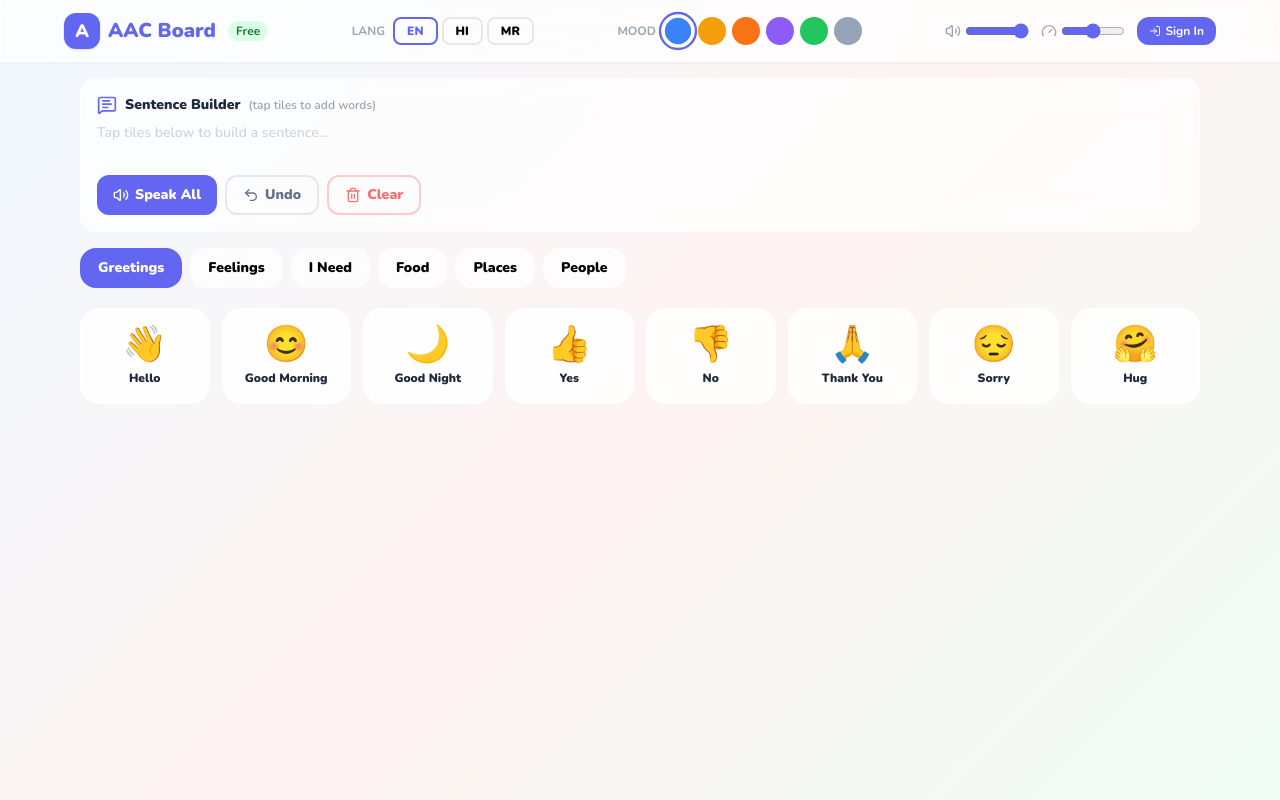
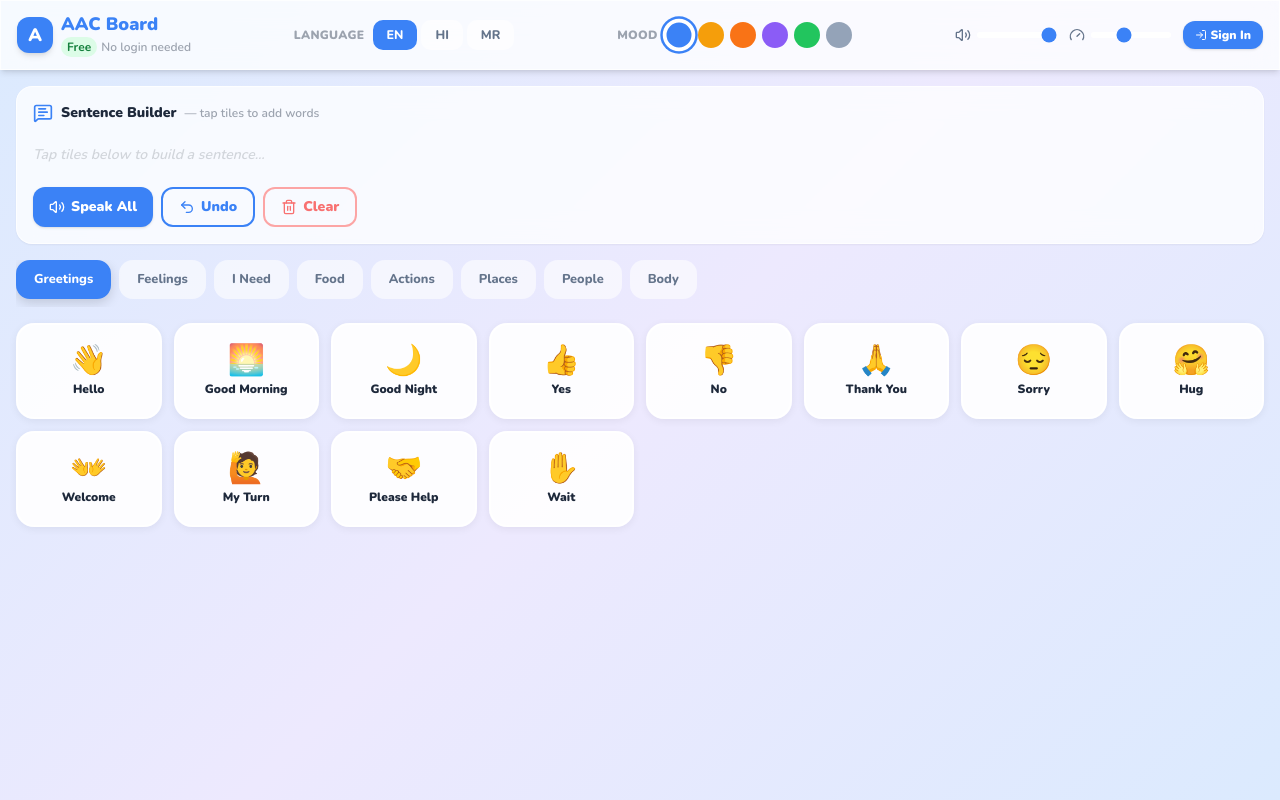
Before and after one commit to pritdesai09/aut-o-bridge, a FastAPI app: page /communication/board in a window 1280 px wide. Run offline with FastAPI, Linux system fonts and the light colour scheme; some libraries are stand-ins or nearby versions.

Commit message:
Fix: registration, auth protection, AAC board expanded, sentence builder, Marathi audio, UI cleanup

```diff
--- a/templates/communication/board.html
+++ b/templates/communication/board.html
@@ -9,130 +9,176 @@
   <script src="https://unpkg.com/lucide@latest/dist/umd/lucide.js"></script>
   <style>
     *{font-family:'Nunito',sans-serif}
-    :root{
-      --bg: #f0f9ff; --bg2: #fef3f2; --bg3: #f0fdf4;
-      --tile-bg: rgba(255,255,255,0.85);
-      --tile-border: rgba(255,255,255,0.9);
-      --accent: #6366f1; --accent2: #f97316;
-      --text: #1e293b; --subtext: #64748b;
+    :root{--bg:#dbeafe;--bg2:#ede9fe;--bg3:#dbeafe;--accent:#6366f1;--accent-light:rgba(99,102,241,0.1);--tile-bg:rgba(255,255,255,0.9);--text:#1e293b;--subtext:#64748b}
+    .theme-calm{--bg:#dbeafe;--bg2:#ede9fe;--bg3:#dbeafe;--accent:#3b82f6;--accent-light:rgba(59,130,246,0.1)}
+    .theme-happy{--bg:#fef9c3;--bg2:#fef3c7;--bg3:#fefce8;--accent:#f59e0b;--accent-light:rgba(245,158,11,0.1);--tile-bg:rgba(255,253,235,0.95)}
+    .theme-energetic{--bg:#ffedd5;--bg2:#fee2e2;--bg3:#fef9c3;--accent:#f97316;--accent-light:rgba(249,115,22,0.1);--tile-bg:rgba(255,247,237,0.95)}
+    .theme-sleepy{--bg:#ede9fe;--bg2:#fae8ff;--bg3:#f3e8ff;--accent:#8b5cf6;--accent-light:rgba(139,92,246,0.1);--tile-bg:rgba(245,243,255,0.95)}
+    .theme-nature{--bg:#dcfce7;--bg2:#d1fae5;--bg3:#ecfdf5;--accent:#22c55e;--accent-light:rgba(34,197,94,0.1);--tile-bg:rgba(240,253,244,0.95)}
+    .theme-neutral{--bg:#f1f5f9;--bg2:#e2e8f0;--bg3:#f8fafc;--accent:#64748b;--accent-light:rgba(100,116,139,0.1);--tile-bg:rgba(248,250,252,0.95)}
+    body{background:linear-gradient(135deg,var(--bg),var(--bg2),var(--bg3));min-height:100vh;transition:background 0.5s ease}
+    .glass{background:rgba(255,255,255,0.75);backdrop-filter:blur(14px);border:1px solid rgba(255,255,255,0.7)}
+    .tile{
+      background:var(--tile-bg);
+      border:2px solid rgba(255,255,255,0.8);
+      border-radius:18px;
+      cursor:pointer;
+      transition:all 0.18s ease;
+      user-select:none;
+      -webkit-tap-highlight-color:transparent;
+      box-shadow:0 2px 8px rgba(0,0,0,0.06);
     }
-    .theme-calm{--bg:#dbeafe;--bg2:#ede9fe;--bg3:#dbeafe;--accent:#3b82f6;--tile-bg:rgba(239,246,255,0.9)}
-    .theme-happy{--bg:#fef9c3;--bg2:#fef3c7;--bg3:#fefce8;--accent:#f59e0b;--tile-bg:rgba(255,253,235,0.9)}
-    .theme-energetic{--bg:#ffedd5;--bg2:#fee2e2;--bg3:#fef9c3;--accent:#f97316;--tile-bg:rgba(255,247,237,0.9)}
-    .theme-sleepy{--bg:#ede9fe;--bg2:#fae8ff;--bg3:#f3e8ff;--accent:#8b5cf6;--tile-bg:rgba(245,243,255,0.9)}
-    .theme-nature{--bg:#dcfce7;--bg2:#d1fae5;--bg3:#ecfdf5;--accent:#22c55e;--tile-bg:rgba(240,253,244,0.9)}
-    .theme-neutral{--bg:#f1f5f9;--bg2:#e2e8f0;--bg3:#f8fafc;--accent:#64748b;--tile-bg:rgba(248,250,252,0.9)}
-    body{background:linear-gradient(135deg,var(--bg),var(--bg2),var(--bg3));min-height:100vh;transition:all 0.5s ease}
-    .glass{background:rgba(255,255,255,0.7);backdrop-filter:blur(14px);border:1px solid rgba(255,255,255,0.6)}
-    .tile{background:var(--tile-bg);border:2px solid var(--tile-border);border-radius:20px;cursor:pointer;transition:all 0.2s ease;user-select:none;-webkit-tap-highlight-color:transparent}
-    .tile:hover{transform:scale(1.06);box-shadow:0 12px 30px rgba(0,0,0,0.12);border-color:var(--accent)}
-    .tile:active{transform:scale(0.96)}
-    .tile.speaking{border-color:var(--accent);background:linear-gradient(135deg,rgba(99,102,241,0.1),rgba(139,92,246,0.1));animation:pulse 0.4s ease}
-    @keyframes pulse{0%,100%{transform:scale(1)}50%{transform:scale(1.08)}}
-    .cat-btn{border-radius:16px;transition:all 0.2s ease;cursor:pointer;border:2px solid transparent}
-    .cat-btn.active{background:var(--accent);color:white;border-color:var(--accent)}
-    .sentence-tile{background:var(--tile-bg);border:2px solid var(--accent);border-radius:14px;padding:6px 12px;font-weight:800;color:var(--accent);font-size:0.85rem;cursor:pointer;transition:all 0.2s}
-    .sentence-tile:hover{background:var(--accent);color:white}
-    .theme-dot{width:28px;height:28px;border-radius:50%;cursor:pointer;border:3px solid transparent;transition:all 0.2s}
-    .theme-dot.active{border-color:white;transform:scale(1.2);box-shadow:0 0 0 2px var(--accent)}
+    .tile:hover{transform:scale(1.07);box-shadow:0 10px 28px rgba(0,0,0,0.13);border-color:var(--accent)}
+    .tile:active{transform:scale(0.95)}
+    .tile.speaking{
+      border-color:var(--accent);
+      background:var(--accent-light);
+      box-shadow:0 0 0 3px var(--accent-light);
+    }
+    .cat-btn{
+      border-radius:14px;transition:all 0.2s ease;
+      cursor:pointer;border:2px solid transparent;
+      white-space:nowrap;font-weight:800;font-size:0.8rem;
+      padding:8px 16px;
+      background:rgba(255,255,255,0.6);
+      color:var(--subtext);
+    }
+    .cat-btn:hover{border-color:var(--accent);color:var(--accent)}
+    .cat-btn.active{background:var(--accent);color:white;border-color:var(--accent);box-shadow:0 4px 12px rgba(0,0,0,0.15)}
+    .sentence-chip{
+      display:inline-flex;align-items:center;gap:6px;
+      background:var(--accent-light);
+      border:2px solid var(--accent);
+      border-radius:12px;padding:5px 12px;
+      font-weight:800;color:var(--accent);
+      font-size:0.82rem;cursor:pointer;
+      transition:all 0.2s;
+    }
+    .sentence-chip:hover{background:var(--accent);color:white}
+    .theme-dot{width:26px;height:26px;border-radius:50%;cursor:pointer;border:3px solid transparent;transition:all 0.2s;flex-shrink:0}
+    .theme-dot.active{border-color:white;transform:scale(1.25);box-shadow:0 0 0 2px var(--accent)}
+    .lang-btn{padding:4px 12px;border-radius:10px;font-size:0.78rem;font-weight:800;border:2px solid transparent;background:rgba(255,255,255,0.6);color:var(--subtext);cursor:pointer;transition:all 0.2s}
+    .lang-btn.active{background:var(--accent);color:white;border-color:var(--accent)}
+    ::-webkit-scrollbar{height:4px;width:4px}
+    ::-webkit-scrollbar-track{background:transparent}
+    ::-webkit-scrollbar-thumb{background:var(--accent);border-radius:4px}
   </style>
 </head>
-<body id="appBody">
+<body id="appBody" class="theme-calm">
 
 <!-- Top Bar -->
-<div class="glass sticky top-0 z-50 px-4 py-3 shadow-sm">
-  <div class="max-w-6xl mx-auto flex items-center justify-between flex-wrap gap-3">
+<div class="glass sticky top-0 z-50 px-4 py-3 shadow-md">
+  <div class="max-w-7xl mx-auto">
+    <div class="flex items-center justify-between flex-wrap gap-3">
+      <!-- Logo -->
       <div class="flex items-center gap-2">
-      <a href="/" class="w-9 h-9 rounded-xl flex items-center justify-center text-white font-black text-lg shadow" style="background:var(--accent)">A</a>
-      <span class="font-black text-xl" style="color:var(--accent)">AAC Board</span>
-      <span class="text-xs font-bold bg-green-100 text-green-700 px-2 py-0.5 rounded-full ml-1">Free</span>
+        <a href="/" class="w-9 h-9 rounded-xl flex items-center justify-center text-white font-black text-lg shadow-md" style="background:var(--accent)">A</a>
+        <div>
+          <span class="font-black text-lg leading-none" style="color:var(--accent)">AAC Board</span>
+          <div class="flex items-center gap-1">
+            <span class="text-xs font-bold bg-green-100 text-green-700 px-1.5 py-0.5 rounded-full">Free</span>
+            <span class="text-xs text-gray-400 font-semibold">No login needed</span>
+          </div>
+        </div>
       </div>
 
       <!-- Language -->
       <div class="flex items-center gap-2">
-      <span class="text-xs font-bold text-gray-400">LANG</span>
+        <span class="text-xs font-black text-gray-400 uppercase tracking-wide">Language</span>
         <div class="flex gap-1">
-        <button onclick="setLang('en')" id="btn-en" class="px-3 py-1 rounded-lg text-xs font-black border-2 border-gray-200 hover:border-indigo-400 transition-all">EN</button>
-        <button onclick="setLang('hi')" id="btn-hi" class="px-3 py-1 rounded-lg text-xs font-black border-2 border-gray-200 hover:border-indigo-400 transition-all">HI</button>
-        <button onclick="setLang('mr')" id="btn-mr" class="px-3 py-1 rounded-lg text-xs font-black border-2 border-gray-200 hover:border-indigo-400 transition-all">MR</button>
+          <button onclick="setLang('en')" id="btn-en" class="lang-btn active">EN</button>
+          <button onclick="setLang('hi')" id="btn-hi" class="lang-btn">HI</button>
+          <button onclick="setLang('mr')" id="btn-mr" class="lang-btn">MR</button>
         </div>
       </div>
 
-    <!-- Theme Picker -->
+      <!-- Mood Theme -->
       <div class="flex items-center gap-2">
-      <span class="text-xs font-bold text-gray-400">MOOD</span>
-      <div class="flex gap-1.5">
-        <div class="theme-dot active" style="background:#3b82f6" onclick="setTheme('calm',this)" title="Calm"></div>
-        <div class="theme-dot" style="background:#f59e0b" onclick="setTheme('happy',this)" title="Happy"></div>
-        <div class="theme-dot" style="background:#f97316" onclick="setTheme('energetic',this)" title="Energetic"></div>
-        <div class="theme-dot" style="background:#8b5cf6" onclick="setTheme('sleepy',this)" title="Sleepy"></div>
-        <div class="theme-dot" style="background:#22c55e" onclick="setTheme('nature',this)" title="Nature"></div>
-        <div class="theme-dot" style="background:#94a3b8" onclick="setTheme('neutral',this)" title="Neutral"></div>
+        <span class="text-xs font-black text-gray-400 uppercase tracking-wide">Mood</span>
+        <div class="flex gap-1.5 items-center">
+          <div class="theme-dot active" style="background:#3b82f6" onclick="setTheme('calm',this)" title="Calm 💙"></div>
+          <div class="theme-dot" style="background:#f59e0b" onclick="setTheme('happy',this)" title="Happy 💛"></div>
+          <div class="theme-dot" style="background:#f97316" onclick="setTheme('energetic',this)" title="Energetic 🧡"></div>
+          <div class="theme-dot" style="background:#8b5cf6" onclick="setTheme('sleepy',this)" title="Sleepy 💜"></div>
+          <div class="theme-dot" style="background:#22c55e" onclick="setTheme('nature',this)" title="Nature 💚"></div>
+          <div class="theme-dot" style="background:#94a3b8" onclick="setTheme('neutral',this)" title="Neutral 🩶"></div>
         </div>
       </div>
 
-    <!-- Volume & Speed -->
+      <!-- Volume + Speed -->
       <div class="flex items-center gap-3">
-      <div class="flex items-center gap-1">
-        <i data-lucide="volume-2" class="w-4 h-4 text-gray-400"></i>
-        <input type="range" id="volSlider" min="0" max="1" step="0.1" value="1" class="w-16 accent-indigo-500"/>
+        <div class="flex items-center gap-1.5">
+          <i data-lucide="volume-2" class="w-4 h-4" style="color:var(--subtext)"></i>
+          <input type="range" id="volSlider" min="0" max="1" step="0.1" value="1"
+            class="w-20 h-1.5 rounded-full appearance-none cursor-pointer" style="accent-color:var(--accent)"/>
         </div>
-      <div class="flex items-center gap-1">
-        <i data-lucide="gauge" class="w-4 h-4 text-gray-400"></i>
-        <input type="range" id="speedSlider" min="0.5" max="1.5" step="0.1" value="1" class="w-16 accent-indigo-500"/>
+        <div class="flex items-center gap-1.5">
+          <i data-lucide="gauge" class="w-4 h-4" style="color:var(--subtext)"></i>
+          <input type="range" id="speedSlider" min="0.5" max="1.5" step="0.1" value="0.9"
+            class="w-20 h-1.5 rounded-full appearance-none cursor-pointer" style="accent-color:var(--accent)"/>
         </div>
-      <a href="/auth/login" class="text-xs font-bold px-3 py-1.5 rounded-xl text-white flex items-center gap-1" style="background:var(--accent)">
+        <a href="/auth/login" class="text-xs font-black px-3 py-1.5 rounded-xl text-white flex items-center gap-1 shadow" style="background:var(--accent)">
           <i data-lucide="log-in" class="w-3 h-3"></i> Sign In
         </a>
       </div>
     </div>
   </div>
+</div>
 
-<div class="max-w-6xl mx-auto px-4 py-4">
+<div class="max-w-7xl mx-auto px-4 py-4">
 
   <!-- Sentence Builder -->
-  <div class="glass rounded-2xl p-4 mb-4">
-    <div class="flex items-center gap-2 mb-2">
-      <i data-lucide="message-square-text" class="w-5 h-5" style="color:var(--accent)"></i>
+  <div class="glass rounded-2xl p-4 mb-4 shadow-sm">
+    <div class="flex items-center gap-2 mb-3">
+      <i data-lucide="message-square-text" class="w-5 h-5 flex-shrink-0" style="color:var(--accent)"></i>
       <span class="font-black text-sm" style="color:var(--text)">Sentence Builder</span>
-      <span class="text-xs text-gray-400 font-semibold">(tap tiles to add words)</span>
+      <span class="text-xs font-semibold text-gray-400">— tap tiles to add words</span>
     </div>
-    <div id="sentenceStrip" class="flex flex-wrap gap-2 min-h-10 mb-3">
-      <span class="text-gray-300 text-sm font-semibold" id="emptyMsg">Tap tiles below to build a sentence...</span>
+    <!-- Sentence chips area -->
+    <div id="sentenceStrip" class="flex flex-wrap gap-2 min-h-10 mb-3 items-center">
+      <span class="text-gray-300 text-sm font-semibold italic" id="emptyMsg">Tap tiles below to build a sentence...</span>
     </div>
-    <div class="flex gap-2">
-      <button onclick="speakSentence()" class="flex items-center gap-1.5 px-4 py-2 rounded-xl text-white font-black text-sm transition-all" style="background:var(--accent)">
+    <!-- Controls -->
+    <div class="flex flex-wrap gap-2">
+      <button onclick="speakSentence()" class="flex items-center gap-1.5 px-4 py-2 rounded-xl text-white font-black text-sm shadow" style="background:var(--accent)">
         <i data-lucide="volume-2" class="w-4 h-4"></i> Speak All
       </button>
-      <button onclick="undoLast()" class="flex items-center gap-1.5 px-4 py-2 rounded-xl font-black text-sm border-2 border-gray-200 hover:bg-gray-50 transition-all" style="color:var(--subtext)">
+      <button onclick="undoLast()" class="flex items-center gap-1.5 px-4 py-2 rounded-xl font-black text-sm border-2 hover:bg-white/60 transition-all" style="border-color:var(--accent);color:var(--accent)">
         <i data-lucide="undo-2" class="w-4 h-4"></i> Undo
       </button>
-      <button onclick="clearSentence()" class="flex items-center gap-1.5 px-4 py-2 rounded-xl font-black text-sm border-2 border-red-200 text-red-400 hover:bg-red-50 transition-all">
+      <button onclick="clearSentence()" class="flex items-center gap-1.5 px-4 py-2 rounded-xl font-black text-sm border-2 border-red-300 text-red-400 hover:bg-red-50 transition-all">
         <i data-lucide="trash-2" class="w-4 h-4"></i> Clear
       </button>
+      <div id="speakingIndicator" class="hidden items-center gap-1.5 px-3 py-2 rounded-xl bg-green-100 text-green-700 font-black text-xs">
+        <i data-lucide="waves" class="w-4 h-4"></i> Speaking...
+      </div>
     </div>
   </div>
 
   <!-- Category Tabs -->
-  <div class="flex gap-2 mb-4 overflow-x-auto pb-1 scrollbar-hide">
+  <div class="flex gap-2 mb-4 overflow-x-auto pb-2">
     {% for cat in board_data.categories %}
     <button onclick="showCategory('{{ cat.id }}')"
       id="cat-{{ cat.id }}"
-      class="cat-btn {% if loop.first %}active{% endif %} px-4 py-2 font-black text-sm whitespace-nowrap flex items-center gap-2 glass">
-      <span>{{ cat.label.en }}</span>
+      class="cat-btn {% if loop.first %}active{% endif %}">
+      {{ cat.label.en }}
     </button>
     {% endfor %}
   </div>
 
-  <!-- Tile Grids -->
+  <!-- Tile Grids — one per category -->
   {% for cat in board_data.categories %}
   <div id="grid-{{ cat.id }}" class="{% if not loop.first %}hidden{% endif %}">
-    <div class="grid grid-cols-4 md:grid-cols-8 gap-3">
+    <div class="grid grid-cols-4 sm:grid-cols-6 md:grid-cols-8 gap-3">
       {% for tile in cat.tiles %}
-      <div class="tile p-3 flex flex-col items-center justify-center gap-2 min-h-24"
-        onclick="tileClick(this, '{{ tile.label.en }}', '{{ tile.label.hi }}', '{{ tile.label.mr }}', '{{ tile.icon }}')">
-        <span class="text-4xl leading-none">{{ tile.icon }}</span>
-        <span class="font-black text-xs text-center leading-tight tile-label" style="color:var(--text)">{{ tile.label.en }}</span>
+      <div class="tile p-3 flex flex-col items-center justify-center gap-1.5 min-h-24 text-center"
+        data-en="{{ tile.label.en }}"
+        data-hi="{{ tile.label.hi }}"
+        data-mr="{{ tile.label.mr }}"
+        data-icon="{{ tile.icon }}"
+        onclick="tileClick(this)">
+        <span class="text-3xl leading-none select-none">{{ tile.icon }}</span>
+        <span class="tile-label font-black text-xs leading-tight" style="color:var(--text)">{{ tile.label.en }}</span>
       </div>
       {% endfor %}
     </div>
@@ -145,67 +191,108 @@
   lucide.createIcons();
 
   let currentLang = '{{ lang }}' || 'en';
-  let sentence = [];
+  let sentence = []; // array of {label, icon}
   const volSlider = document.getElementById('volSlider');
   const speedSlider = document.getElementById('speedSlider');
 
-  // ── Language ─────────────────────────────────────────────────────────────
-  const tileData = {};
-  document.querySelectorAll('.tile').forEach((tile, i) => {
-    const en = tile.getAttribute('onclick').match(/'([^']+)'/g);
-    tileData[i] = { en: en[0].replace(/'/g,''), hi: en[1].replace(/'/g,''), mr: en[2].replace(/'/g,'') };
-  });
-
+  // ── Language ───────────────────────────────────────────────────────────────
   function setLang(lang) {
     currentLang = lang;
     document.cookie = `lang=${lang};path=/`;
-    document.querySelectorAll('[id^="btn-"]').forEach(b => {
-      b.classList.toggle('border-indigo-500', b.id === `btn-${lang}`);
-      b.style.color = b.id === `btn-${lang}` ? 'var(--accent)' : '';
+
+    // Update button styles
+    ['en','hi','mr'].forEach(l => {
+      const btn = document.getElementById(`btn-${l}`);
+      btn.classList.toggle('active', l === lang);
     });
+
+    // Update all tile labels
     document.querySelectorAll('.tile').forEach(tile => {
-      const labels = tile.getAttribute('onclick').match(/'([^']+)'/g);
-      if (labels && labels.length >= 3) {
-        const idx = lang === 'en' ? 0 : lang === 'hi' ? 1 : 2;
-        tile.querySelector('.tile-label').textContent = labels[idx].replace(/'/g,'');
-      }
+      const label = tile.dataset[lang] || tile.dataset.en;
+      tile.querySelector('.tile-label').textContent = label;
     });
+
+    // Update category tab labels
+    {% for cat in board_data.categories %}
+    document.getElementById('cat-{{ cat.id }}').textContent =
+      '{{ cat.label.en }}' && lang === 'en' ? '{{ cat.label.en }}' :
+      lang === 'hi' ? '{{ cat.label.hi }}' : '{{ cat.label.mr }}';
+    {% endfor %}
   }
 
-  // ── Theme ─────────────────────────────────────────────────────────────────
+  // ── Theme ──────────────────────────────────────────────────────────────────
   function setTheme(theme, el) {
     document.getElementById('appBody').className = `theme-${theme}`;
     document.querySelectorAll('.theme-dot').forEach(d => d.classList.remove('active'));
     el.classList.add('active');
+    // Re-init lucide after theme change to keep icons
+    lucide.createIcons();
   }
 
-  // ── Categories ────────────────────────────────────────────────────────────
+  // ── Categories ─────────────────────────────────────────────────────────────
   function showCategory(id) {
     document.querySelectorAll('[id^="grid-"]').forEach(g => g.classList.add('hidden'));
-    document.querySelectorAll('[id^="cat-"]').forEach(b => b.classList.remove('active'));
+    document.querySelectorAll('.cat-btn').forEach(b => b.classList.remove('active'));
     document.getElementById(`grid-${id}`).classList.remove('hidden');
     document.getElementById(`cat-${id}`).classList.add('active');
   }
 
-  // ── Tile Click ────────────────────────────────────────────────────────────
-  function tileClick(el, en, hi, mr, icon) {
-    const label = currentLang === 'en' ? en : currentLang === 'hi' ? hi : mr;
+  // ── Tile Click ─────────────────────────────────────────────────────────────
+  function tileClick(el) {
+    const label = el.dataset[currentLang] || el.dataset.en;
+    const icon = el.dataset.icon;
+
+    // Visual feedback
     el.classList.add('speaking');
-    setTimeout(() => el.classList.remove('speaking'), 400);
+    setTimeout(() => el.classList.remove('speaking'), 350);
+
+    // Speak
     speak(label);
+
+    // Add to sentence
     addToSentence(label, icon);
   }
 
+  // ── Speech ─────────────────────────────────────────────────────────────────
   function speak(text) {
     window.speechSynthesis.cancel();
     const utt = new SpeechSynthesisUtterance(text);
-    utt.lang = currentLang === 'en' ? 'en-IN' : currentLang === 'hi' ? 'hi-IN' : 'mr-IN';
+
+    // Language codes
+    if (currentLang === 'hi') {
+      utt.lang = 'hi-IN';
+    } else if (currentLang === 'mr') {
+      utt.lang = 'mr-IN';
+      // Fallback: if mr-IN not available, use hi-IN (both Devanagari)
+      utt.onstart = () => {};
+      utt.onerror = () => {
+        const fallback = new SpeechSynthesisUtterance(text);
+        fallback.lang = 'hi-IN';
+        fallback.volume = parseFloat(volSlider.value);
+        fallback.rate = parseFloat(speedSlider.value);
+        window.speechSynthesis.speak(fallback);
+      };
+    } else {
+      utt.lang = 'en-IN';
+    }
+
     utt.volume = parseFloat(volSlider.value);
     utt.rate = parseFloat(speedSlider.value);
+
+    const indicator = document.getElementById('speakingIndicator');
+    utt.onstart = () => {
+      indicator.classList.remove('hidden');
+      indicator.classList.add('flex');
+    };
+    utt.onend = () => {
+      indicator.classList.add('hidden');
+      indicator.classList.remove('flex');
+    };
+
     window.speechSynthesis.speak(utt);
   }
 
-  // ── Sentence Builder ──────────────────────────────────────────────────────
+  // ── Sentence Builder ───────────────────────────────────────────────────────
   function addToSentence(label, icon) {
     sentence.push({ label, icon });
     renderSentence();
@@ -213,30 +300,39 @@
 
   function renderSentence() {
     const strip = document.getElementById('sentenceStrip');
-    const empty = document.getElementById('emptyMsg');
+    const emptyMsg = document.getElementById('emptyMsg');
+
+    // Clear strip
+    strip.innerHTML = '';
+
     if (sentence.length === 0) {
-      strip.innerHTML = '';
-      strip.appendChild(empty);
-      empty.style.display = 'inline';
+      strip.appendChild(emptyMsg);
+      emptyMsg.style.display = 'inline';
       return;
     }
-    empty.style.display = 'none';
-    strip.innerHTML = '';
+
+    emptyMsg.style.display = 'none';
+
     sentence.forEach((item, i) => {
-      const el = document.createElement('div');
-      el.className = 'sentence-tile flex items-center gap-1';
-      el.innerHTML = `<span>${item.icon}</span><span>${item.label}</span>`;
-      el.onclick = () => { sentence.splice(i, 1); renderSentence(); };
-      strip.appendChild(el);
+      const chip = document.createElement('div');
+      chip.className = 'sentence-chip';
+      chip.innerHTML = `<span>${item.icon}</span><span>${item.label}</span><span style="font-size:0.7rem;opacity:0.6" title="Remove">✕</span>`;
+      chip.addEventListener('click', () => {
+        sentence.splice(i, 1);
+        renderSentence();
+      });
+      strip.appendChild(chip);
     });
   }
 
   function speakSentence() {
     if (sentence.length === 0) return;
-    speak(sentence.map(s => s.label).join(' '));
+    const fullText = sentence.map(s => s.label).join(' ');
+    speak(fullText);
   }
 
   function undoLast() {
+    if (sentence.length === 0) return;
     sentence.pop();
     renderSentence();
   }
@@ -246,9 +342,8 @@
     renderSentence();
   }
 
-  // Init
+  // Init language buttons
   setLang(currentLang);
-  document.getElementById(`btn-${currentLang}`)?.classList.add('border-indigo-500');
 </script>
 </body>
 </html>
```
Also changed, not shown: data/aac_board.json (+125 -49 lines), routes/auth.py (+8 -5 lines), templates/auth/register.html (+25 -20 lines), templates/base.html (+4 -15 lines), templates/landing.html (+15 -15 lines). Lines whose indentation alone changed are shown as unchanged.
